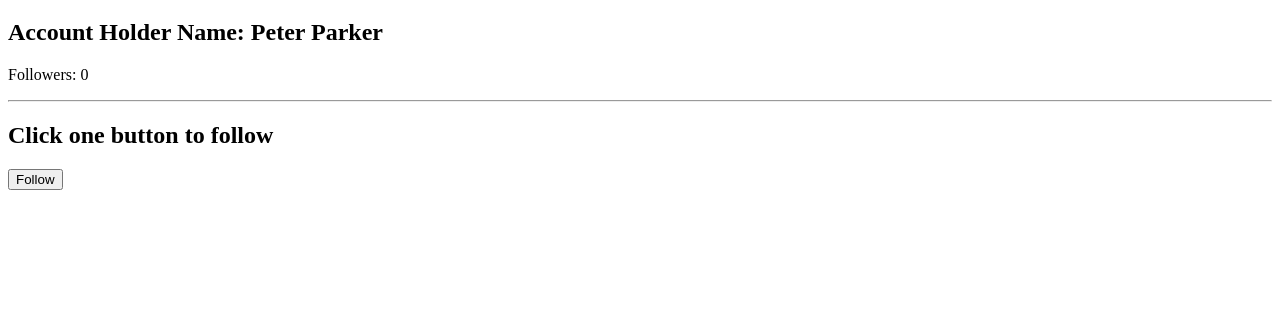
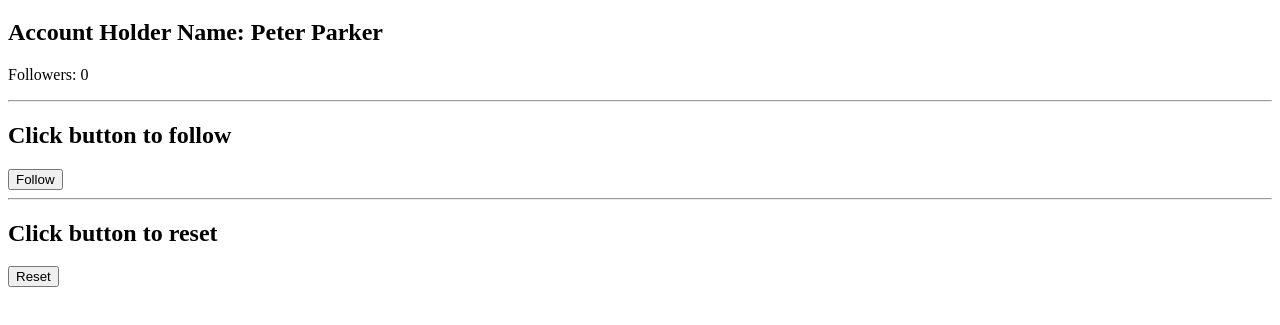
Before and after one commit to sorawitham/javaScriptEssential, a plain HTML site: page followersCount/followers_count.html in a window 1280 px wide. Shown: the part 61-386 px from the top of the page. Drawn offline with Linux system fonts and the light colour scheme.

Commit message:
add reset function

```diff
--- a/followersCount/followers_count.html
+++ b/followersCount/followers_count.html
@@ -9,9 +9,17 @@
     <h1>Interactive Counter</h1>
     <h2>Account Holder Name: Peter Parker</h2>
     <p>Followers: <span id="countDisplay">0</span></p>
+
     <hr>
-    <h2>Click one button to follow</h2>
-    <button onclick="increaseCount()">Follow</button>
+
+    <h2>Click button to follow</h2>
+    <button onclick="increaseCount()">Follow</button><br>
+
+    <hr>
+
+    <h2>Click button to reset</h2>
+    <button onclick="resetCount()">Reset</button><br>
+
     <script src="./followers_count.js"></script>
 </body>
 
--- a/followersCount/followers_count.js
+++ b/followersCount/followers_count.js
@@ -1,4 +1,9 @@
 let count = 0;
+
+function resetCount() {
+    count = 0;
+    displayCount(); // Display the count
+}
 
 function increaseCount() {
     count++; // Increment the count by 1
```
